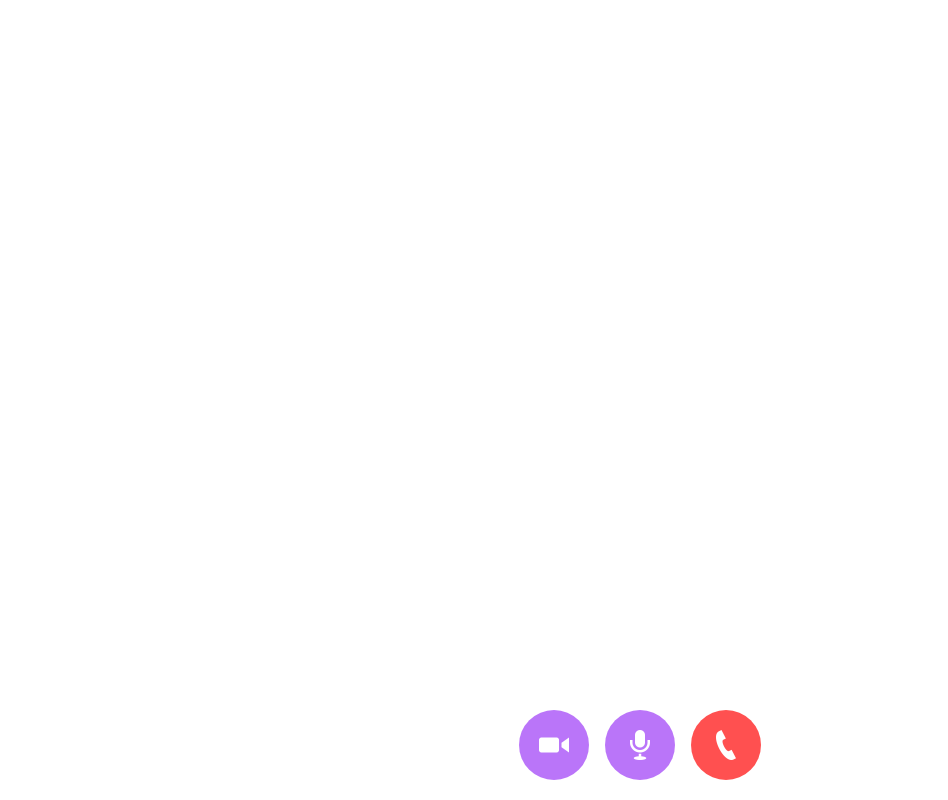
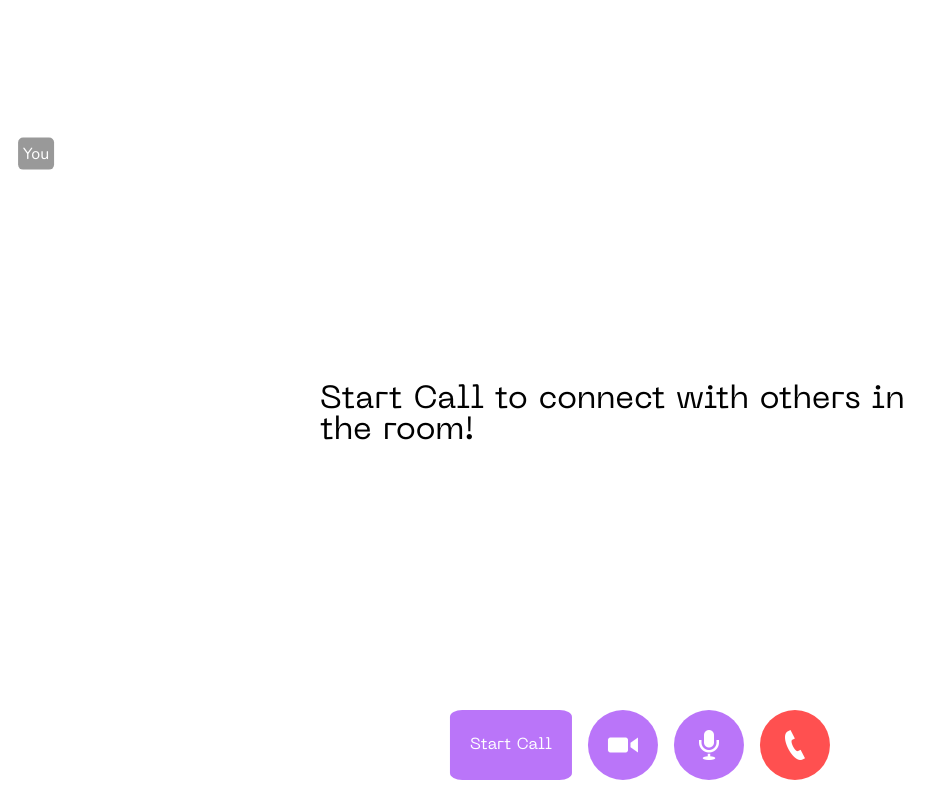
Before and after one commit to Halima1872/P2P_VideoChatApp, a React (Vite) app in the folder Client/: page /room/1 in a window 1280 px wide. Shown: the whole page, without its empty margins (0-948 px from the left). Built offline with nearby package versions, Linux system fonts and the light colour scheme; no server answers.

Commit message:
Video Call Functionality

```diff
--- a/Client/src/pages/videoCall/VideoCall.jsx
+++ b/Client/src/pages/videoCall/VideoCall.jsx
@@ -1,19 +1,189 @@
 import { useParams } from "react-router-dom";
 import "./videocall.css"
+
+import {  useEffect,useRef,useState } from "react";
 const VideoCall = () => {
-    const { roomID } = useParams();
-    console.log(roomID);
+  const { roomID } = useParams();
+  const [localStream, setLocalStream] = useState(null);
+  const [remoteStream, setRemoteStream] = useState(null);
+  const peerConnection = useRef(null);
+  const socketRef = useRef(null);
+  const remoteVideoRef = useRef(null);
+  const [isCameraOff, setIsCameraOff] = useState(false);
+  const [isMicMuted, setIsMicMuted] = useState(false);
+
+
+  useEffect(() => {
+    // Initialize WebSocket connection
+    socketRef.current = new WebSocket('ws://localhost:8080');
+    const socket = socketRef.current;
+
+    socket.onopen = () => {
+      console.log('WebSocket connected');
+      // Join the room
+      socket.send(JSON.stringify({ type: 'join-room', roomID }));
+    };
+
+    // Handle messages received from the WebSocket server
+    socket.onmessage = (event) => {
+      const msg = JSON.parse(event.data);
+      switch (msg.type) {
+        case 'offer':
+          handleOffer(msg.offer);
+          break;
+        case 'answer':
+          handleAnswer(msg.answer);
+          break;
+        case 'ice-candidate':
+          handleNewICECandidateMsg(msg.candidate);
+          break;
+        // Handle other message types as needed
+      }
+    };
+
+    // Get media stream
+    navigator.mediaDevices.getUserMedia({ video: true, audio: true }).then((stream) => {
+      setLocalStream(stream);
+
+      // Display your local video stream on the page
+      const localVideo = document.querySelector('.local-video');
+      if (localVideo) {
+        localVideo.srcObject = stream;
+      }
+
+      // When local stream is obtained, set up the peer connection
+      setupPeerConnection(stream);
+    });
+
+    return () => {
+      // Clean up on component unmount
+      socket.close();
+      if (localStream) {
+        localStream.getTracks().forEach((track) => track.stop());
+      }
+      if (peerConnection.current) {
+        peerConnection.current.close();
+      }
+    };
+  }, [roomID]);
+
+  useEffect(() => {
+    // Whenever remoteStream changes, attach it to the remote video element
+    if (remoteVideoRef.current && remoteStream) {
+      remoteVideoRef.current.srcObject = remoteStream;
+    }
+  }, [remoteStream]);
+
+  // Set up the peer connection and add the media stream tracks
+  const setupPeerConnection = (stream) => {
+    const configuration = { iceServers: [{ urls: 'stun:stun.l.google.com:19302' }] };
+    peerConnection.current = new RTCPeerConnection(configuration);
+
+    // Add each track from the local stream to the peer connection
+    stream.getTracks().forEach((track) => {
+      peerConnection.current.addTrack(track, stream);
+    });
+
+    // Listen for remote stream
+    peerConnection.current.ontrack = (event) => {
+      setRemoteStream(event.streams[0]);
+      const remoteVideo = document.querySelector('.remote-video');
+      if (remoteVideo) {
+        remoteVideo.srcObject = event.streams[0];
+      }
+    };
+
+    // Listen for ice candidate events
+    peerConnection.current.onicecandidate = (event) => {
+      if (event.candidate) {
+        socketRef.current.send(
+          JSON.stringify({
+            type: 'ice-candidate',
+            candidate: event.candidate,
+            roomID,
+          })
+        );
+      }
+    };
+  };
+
+  // When receiving an offer, set it as the remote description, and create an answer
+  const handleOffer = async (offer) => {
+    await peerConnection.current.setRemoteDescription(new RTCSessionDescription(offer));
+    const answer = await peerConnection.current.createAnswer();
+    await peerConnection.current.setLocalDescription(answer);
+
+    socketRef.current.send(
+      JSON.stringify({
+        type: 'answer',
+        answer: answer,
+        roomID,
+      })
+    );
+  };
+
+  // When receiving an answer, set it as the remote description
+  const handleAnswer = async (answer) => {
+    await peerConnection.current.setRemoteDescription(new RTCSessionDescription(answer));
+  };
+
+  // When receiving a new ICE candidate, add it to the peer connection
+  const handleNewICECandidateMsg = async (candidate) => {
+    try {
+      await peerConnection.current.addIceCandidate(candidate);
+    } catch (e) {
+      console.error('Error adding received ice candidate', e);
+    }
+  };
+
+  // To start the call, create an offer and set the local description, then send the offer to the peer
+  const callUser = async () => {
+    const offer = await peerConnection.current.createOffer();
+    await peerConnection.current.setLocalDescription(offer);
+
+    socketRef.current.send(
+      JSON.stringify({
+        type: 'offer',
+        offer: offer,
+        roomID,
+      })
+    );
+  };
+
+  const toggleCamera = () => {
+    if (localStream) {
+      localStream.getVideoTracks().forEach((track) => {
+        track.enabled = !track.enabled; // Toggle the track status
+      });
+      setIsCameraOff(!isCameraOff); // Update the state accordingly
+    }
+  };
+  const toggleMic = () => {
+    if (localStream) {
+      localStream.getAudioTracks().forEach((track) => {
+        track.enabled = !track.enabled; // Toggle the track status
+      });
+      setIsMicMuted(!isMicMuted); // Update the state accordingly
+    }
+  };
+
     return (
         <div>
-             <div id="videos">
-        <video className="video-player" autoPlay playsInline muted></video>
-        <video className="video-player" autoPlay playsInline></video>
-      </div>
+             <div className="video-call-container">
+      <video className="local-video" autoPlay playsInline ref={video => {
+        // Attach the local stream to this video element when it's mounted
+        if (video) video.srcObject = localStream;
+      }} />
+      <div className="local-video-label">You</div>
+      {!remoteStream && <p className="noRemote">Start Call to connect with others in the room!</p>}
+      <video className="remote-video" autoPlay playsInline ref={remoteVideoRef} />
+    </div>
       <div id="controls">
-        <div className="control-container" id="camera-btn">
+      {!remoteStream && <button onClick={callUser} className="startCall">Start Call</button>}
+        <div className={isCameraOff ? "OFF" : "control-container"} onClick={toggleCamera}   id="camera-btn">
           <img src="/icons/camera.png" alt="Camera" />
         </div>
-        <div className="control-container" id="mic-btn">
+        <div className={isMicMuted ? "OFF" : "control-container"} onClick={toggleMic} id="mic-btn">
           <img src="/icons/mic.png" alt="Microphone" />
         </div>
         <a href="/">
@@ -21,6 +191,7 @@ const VideoCall = () => {
             <img src="/icons/phone.png" alt="Hang Up" />
           </div>
         </a>
+
       </div>
         </div>
     );
--- a/Client/src/pages/videoCall/videoCall.css
+++ b/Client/src/pages/videoCall/videoCall.css
@@ -17,6 +17,33 @@
   align-items: center;
   cursor: pointer;
 }
+.OFF{
+    background-color: rgb(255,80,80, 1);
+  padding: 20px;
+  border-radius: 50%;
+  display: flex;
+  justify-content: center;
+  align-items: center;
+  cursor: pointer;
+
+}
+.OFF img{
+    height: 30px;
+    width: 30px;
+
+}
+.startCall{
+    background-color: rgb(179, 102, 249, .9);
+  padding: 20px;
+  display: flex;
+  justify-content: center;
+  align-items: center;
+  cursor: pointer;
+  border : none;
+  color: white;
+  border-radius: 10%;
+
+}
 
 .control-container img{
     height: 30px;
@@ -26,3 +53,55 @@
 #leave-btn{
     background-color: rgb(255,80,80, 1);
 }
+.video-call-container{
+    position: fixed; /* Use fixed to overlay videos if needed */
+  bottom: 0;
+  right: 0;
+  width: 100%; /* Default to full width */
+  height: 100%; /* Default to full height */
+}
+.local-video {
+    width: 20%; /* reset width */
+  height: 20%; /* reset height */
+  max-width: 20%; /* set the max width for local video */
+  max-height: 20%; /* set the max height for local video */
+  position: fixed; /* fixed position to place it over remote video */
+  top: 10px; /* some margin from the top */
+   left: 10px; /* some margin from the left */
+  z-index: 2; /* make sure it's on top */
+    border-radius: 10px;
+    border: 2px solid white;
+    object-fit: cover; /* fill the video to the screen */
+}
+.noRemote{
+    position: fixed;
+    top: 50%;
+    left: 50%;
+    transform: translate(-50%, -50%);
+    font-size: 2em;
+    font-weight: bold;
+    color: black;
+
+
+}
+.local-video-label {
+    position: absolute; /* Position absolutely to overlay the video */
+    transform: translate(50%, 430%);
+     /* With a little bit of padding from the left */
+    background: rgba(0, 0, 0, 0.4); /* Semi-transparent background */
+    color: white; /* Text color */
+    padding: 5px; /* Some padding around the text */
+    z-index: 3; /* Ensure it's above the local video, which has z-index of 2 */
+    font-size: 1rem; /* Adjust font size as needed */
+     /* Optional: if you want rounded corners */
+     border-radius: 5px;
+  }
+
+.remote-video {
+    z-index: 1; /* below the local video */
+    width: 100%; /* reset width */
+    height: 100%; /* reset height */
+    object-fit: cover; /* fill the video to the screen */
+
+
+  }
```
Also changed, not shown: 1 other file (tests, documents, lock files or other folders).
